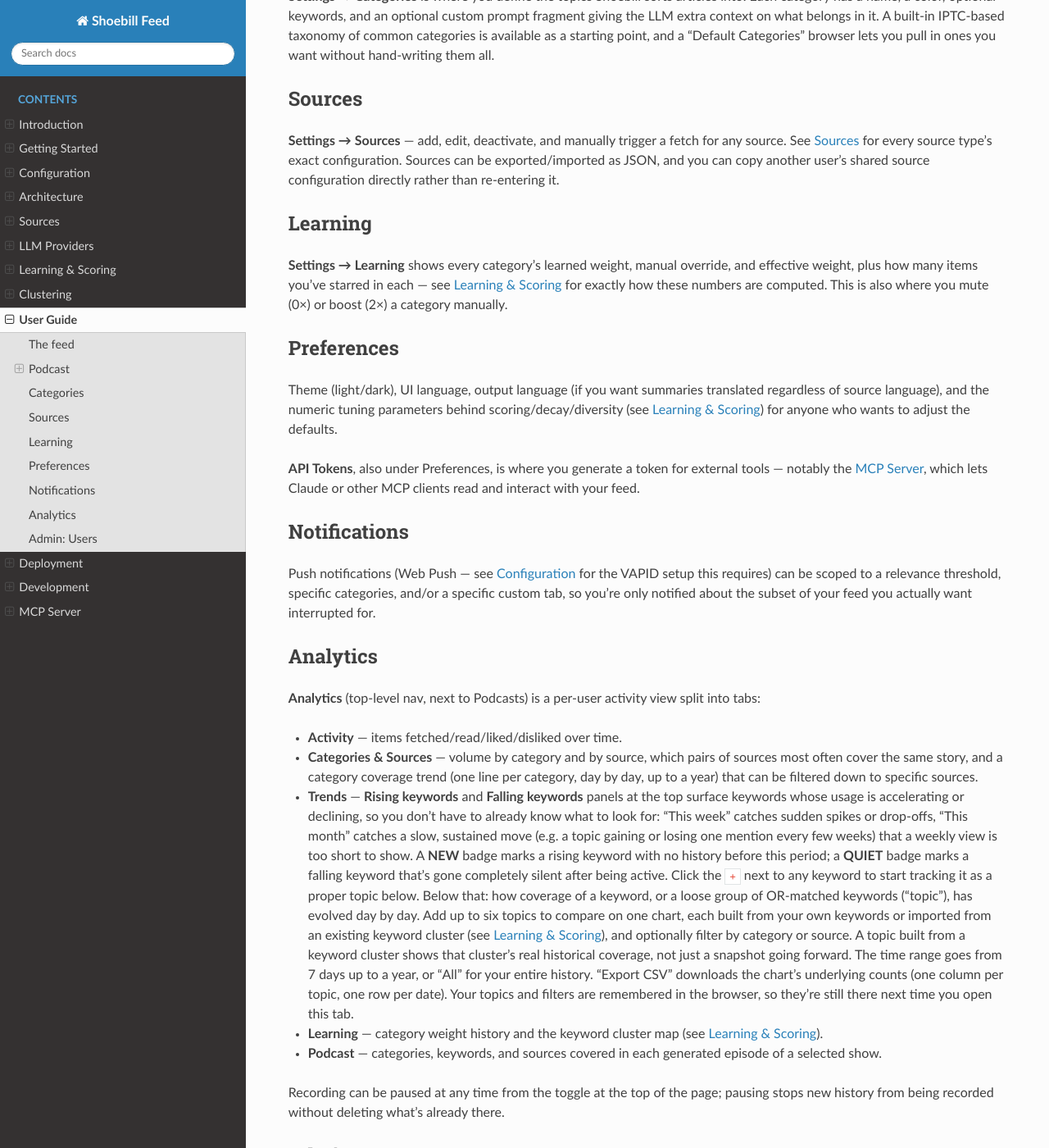
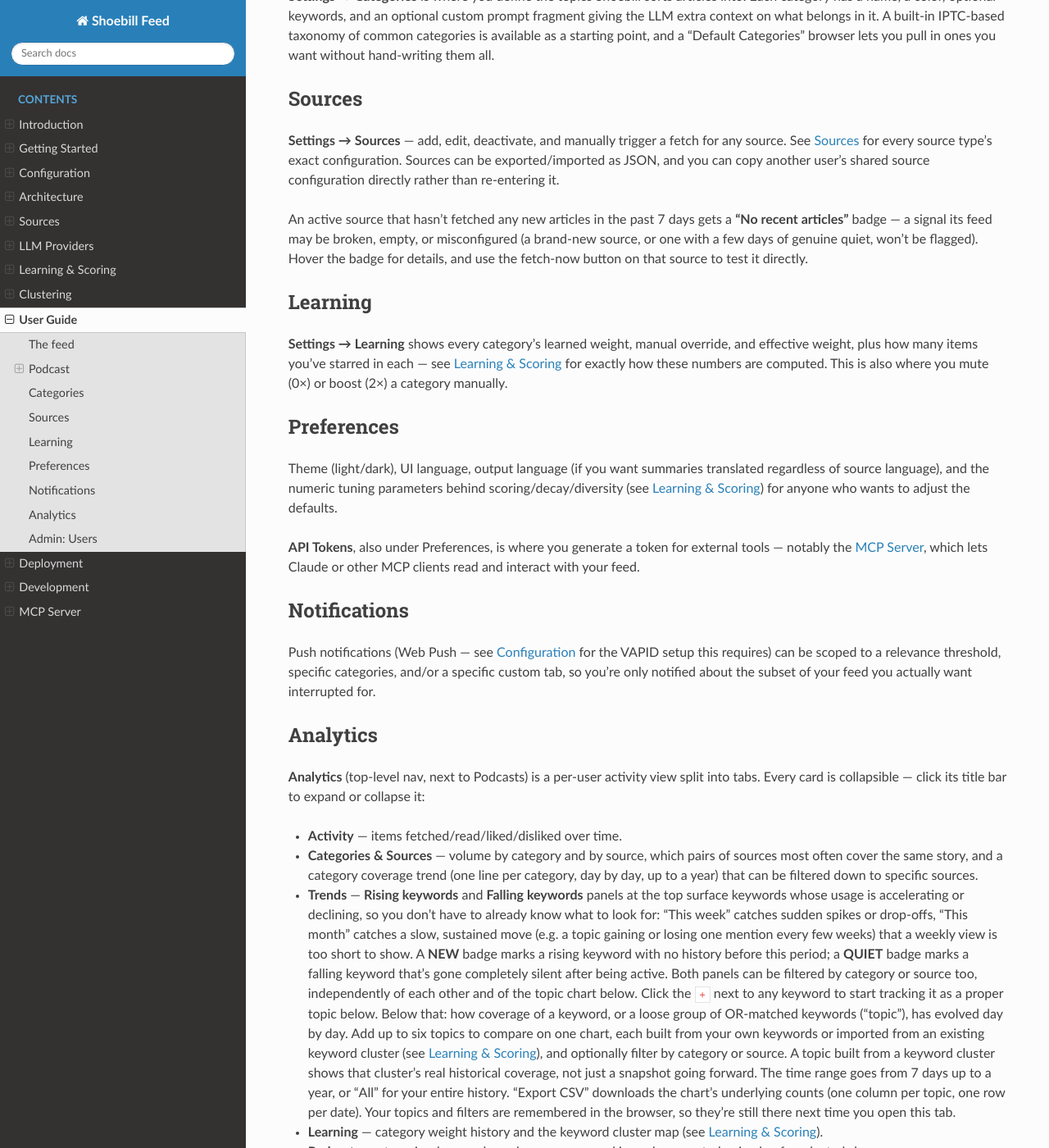
Before and after one commit to ShoebillFeed/ShoebillFeed, a Sphinx documentation site: the page built from docs/user-guide.md, in a window 1280 px wide and 1400 px high, scrolled down 1716 px. Shown: the whole window at 82% size. Built offline with Sphinx 7.4.7 and the Read the Docs theme 3.1.0, drawn with Linux system fonts in a browser that asks for light colours.

Commit message:
Document the stale-source badge and Trends panel filters
user-guide.md had fallen behind two recent features: the Sources
"No recent articles" warning badge wasn't mentioned at all, and the
Rising/Falling keywords panels' own category/source filters were
easy to miss next to the topic chart's identically-described filter.
Also notes that Analytics cards are now collapsible.

Co-Authored-By: Claude Sonnet 5 <noreply@anthropic.com>
Claude-Session: https://claude.ai/code/session_019qXzGQKQXzwn3sohuFxrQg

```diff
--- a/docs/user-guide.md
+++ b/docs/user-guide.md
@@ -113,6 +113,13 @@ configuration. Sources can be exported/imported as JSON, and you can copy
 another user's shared source configuration directly rather than
 re-entering it.
 
+An active source that hasn't fetched any new articles in the past 7
+days gets a **"No recent articles"** badge — a signal its feed may be
+broken, empty, or misconfigured (a brand-new source, or one with a
+few days of genuine quiet, won't be flagged). Hover the badge for
+details, and use the fetch-now button on that source to test it
+directly.
+
 ## Learning
 
 **Settings → Learning** shows every category's learned weight, manual
@@ -142,7 +149,8 @@ the subset of your feed you actually want interrupted for.
 ## Analytics
 
 **Analytics** (top-level nav, next to Podcasts) is a per-user activity
-view split into tabs:
+view split into tabs. Every card is collapsible — click its title bar
+to expand or collapse it:
 
 - **Activity** — items fetched/read/liked/disliked over time.
 - **Categories & Sources** — volume by category and by source, which
@@ -157,9 +165,10 @@ view split into tabs:
   few weeks) that a weekly view is too short to show. A **NEW** badge
   marks a rising keyword with no history before this period; a
   **QUIET** badge marks a falling keyword that's gone completely
-  silent after being active. Click the `+` next to any keyword to
-  start tracking it as a proper topic below. Below that: how coverage
-  of a keyword,
+  silent after being active. Both panels can be filtered by category
+  or source too, independently of each other and of the topic chart
+  below. Click the `+` next to any keyword to start tracking it as a
+  proper topic below. Below that: how coverage of a keyword,
   or a loose group of OR-matched keywords ("topic"), has evolved day
   by day. Add up to six
   topics to compare on one chart, each built from your own keywords or
```
